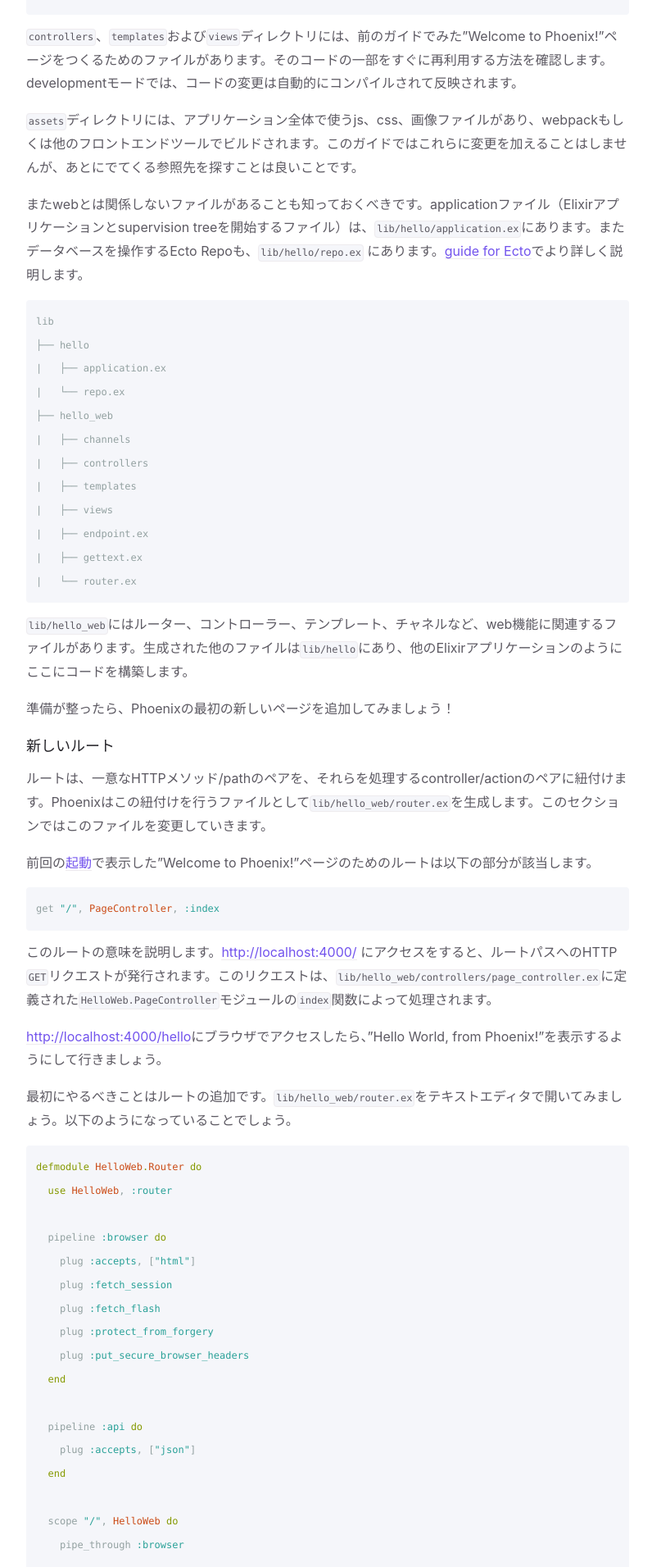
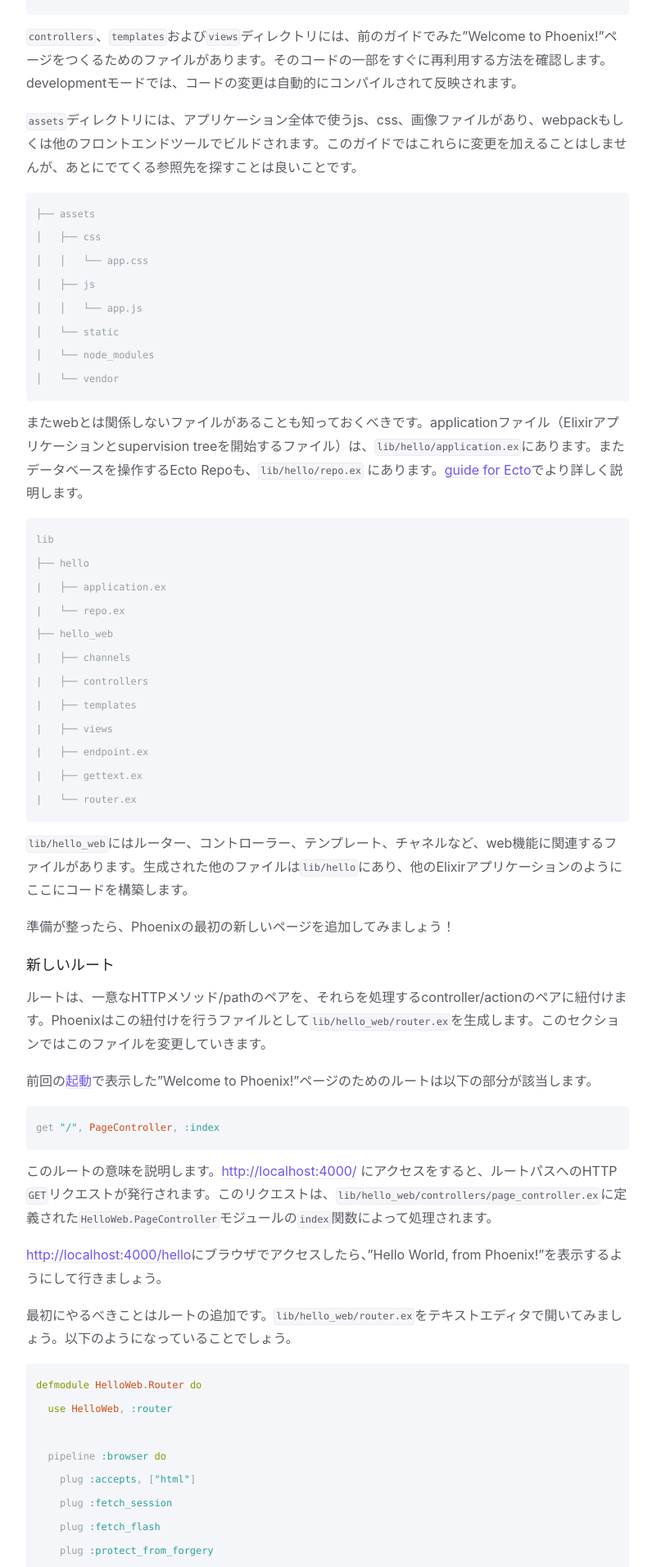
Before and after one commit to fukuoka-ex/phoenix-guide-ja, a Jekyll site: the page built from guides/1.4/adding_pages.md, in a window 1280 px wide. Shown: the part 1307-3218 px from the top of the page at 82% size, without its empty margins (372-1168 px from the left). Built offline with Jekyll 4.4.1, drawn with Linux system fonts in a browser that asks for light colours; some of the changed text lies outside the part shown.

Commit message:
add assets directory

````diff
--- a/guides/1.4/adding_pages.md
+++ b/guides/1.4/adding_pages.md
@@ -50,6 +50,17 @@ Phoenixプロジェクトを新規作成すると、ディレクトリ構造は
 `controllers`、`templates`および`views`ディレクトリには、前のガイドでみた"Welcome to Phoenix!"ページをつくるためのファイルがあります。そのコードの一部をすぐに再利用する方法を確認します。developmentモードでは、コードの変更は自動的にコンパイルされて反映されます。
 
 `assets`ディレクトリには、アプリケーション全体で使うjs、css、画像ファイルがあり、webpackもしくは他のフロントエンドツールでビルドされます。このガイドではこれらに変更を加えることはしませんが、あとにでてくる参照先を探すことは良いことです。
+
+```console
+├── assets
+│   ├── css
+│   │   └── app.css
+│   ├── js
+│   │   └── app.js
+│   └── static
+│   └── node_modules
+│   └── vendor
+```
 
 またwebとは関係しないファイルがあることも知っておくべきです。applicationファイル（Elixirアプリケーションとsupervision treeを開始するファイル）は、`lib/hello/application.ex`にあります。またデータベースを操作するEcto Repoも、`lib/hello/repo.ex` にあります。[guide for Ecto](ecto.html)でより詳しく説明します。
 
````
